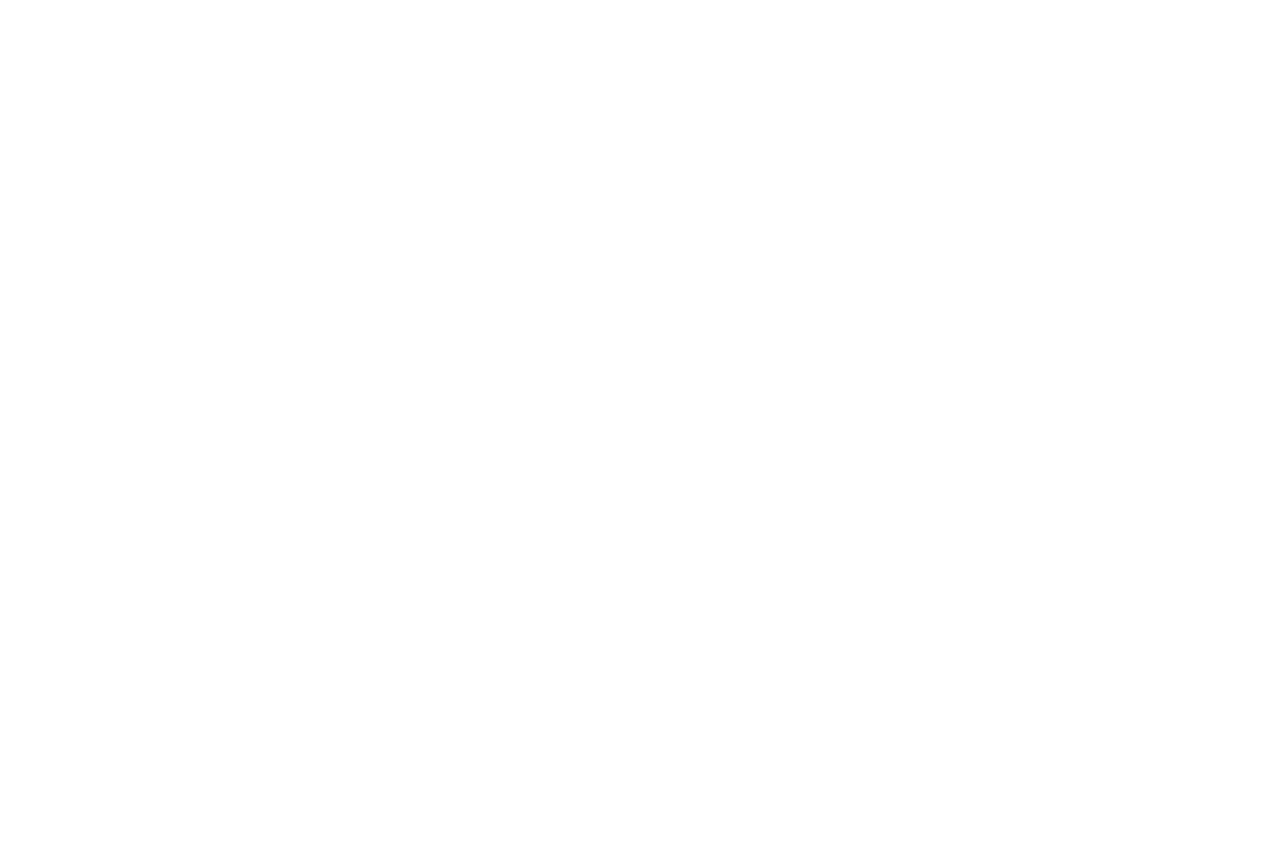
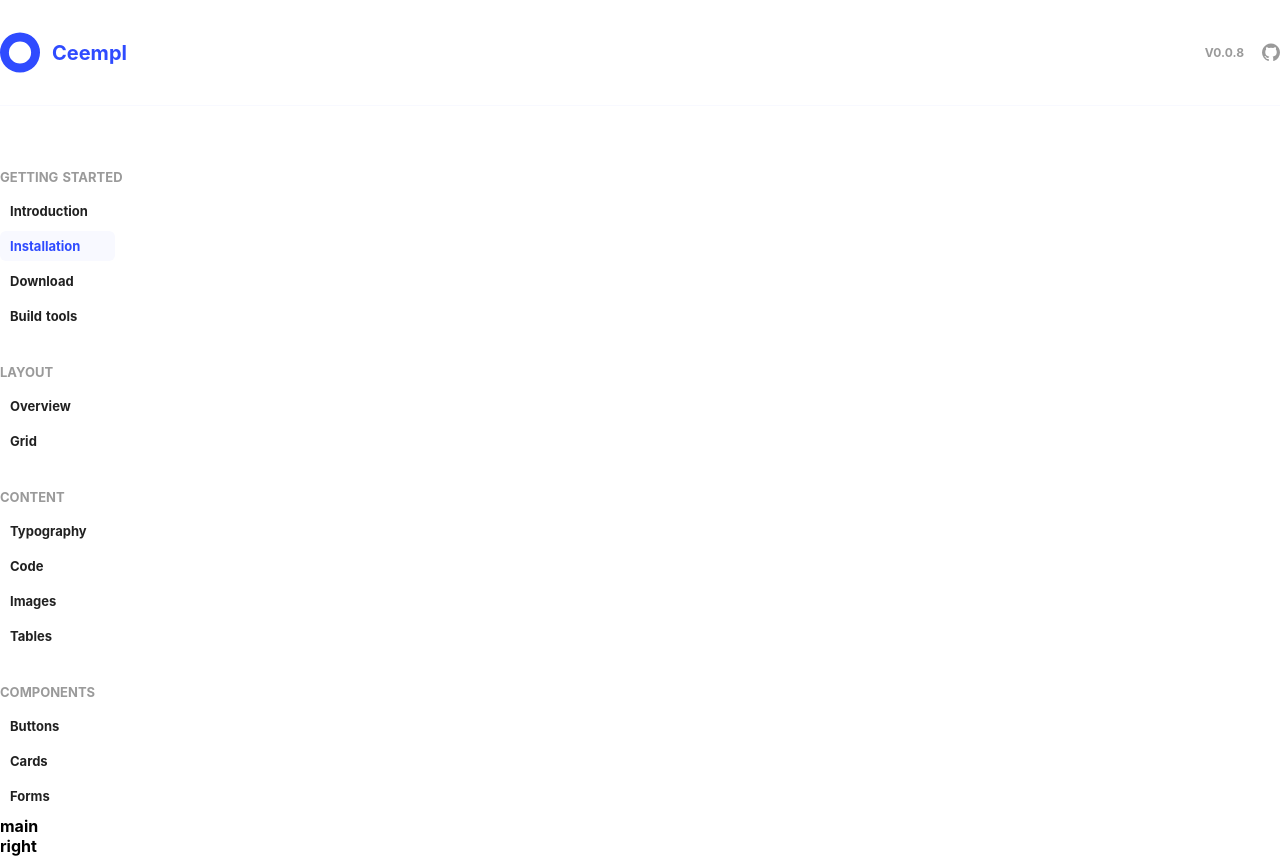
Before and after one commit to ceempl/ceempl-docs, a Nuxt app: page /docs in a window 1280 px wide. Before the commit this address had no page. Before the commit the page ends 800 px from the top, so only its background shows below. Built offline with nearby package versions, Linux system fonts and the light colour scheme.

Commit message:
modify docs

```diff
--- a/components/Navbar.vue
+++ b/components/Navbar.vue
@@ -29,6 +29,10 @@
 
   body {
     font-weight: bold;
+  }
+
+  .navbar {
+    border-bottom: 1px solid #F8F9FF;
   }
 
   .navbar ul {
--- /dev/null
+++ b/components/Sidebar.vue
@@ -0,0 +1,109 @@
+<template>
+    <div class="sidebar left">
+        <div class="item">
+            <span class="title">Getting started</span>
+            <ul>
+                <li>
+                    <nuxt-link to="/docs/intro">Introduction</nuxt-link>
+                </li>
+                <li>
+                    <nuxt-link to="/docs">Installation</nuxt-link>
+                </li>
+                <li>
+                    <nuxt-link to="/docs/download">Download</nuxt-link>
+                </li>
+                <li>
+                    <nuxt-link to="/docs/tools">Build tools</nuxt-link>
+                </li>
+            </ul>
+        </div>
+        <div class="item">
+            <span class="title">Layout</span>
+            <ul>
+                <li>
+                    <nuxt-link to="/layout/overview">Overview</nuxt-link>
+                </li>
+                <li>
+                    <nuxt-link to="/layout/grid">Grid</nuxt-link>
+                </li>
+            </ul>
+        </div>
+        <div class="item">
+            <span class="title">Content</span>
+            <ul>
+                <li>
+                    <nuxt-link to="/content/typography">Typography</nuxt-link>
+                </li>
+                <li>
+                    <nuxt-link to="/content/code">Code</nuxt-link>
+                </li>
+                <li>
+                    <nuxt-link to="/content/images">Images</nuxt-link>
+                </li>
+                <li>
+                    <nuxt-link to="/content/tables">Tables</nuxt-link>
+                </li>
+            </ul>
+        </div>
+        <div class="item">
+            <span class="title">Components</span>
+            <ul>
+                <li>
+                    <nuxt-link to="/components/buttons">Buttons</nuxt-link>
+                </li>
+                <li>
+                    <nuxt-link to="/components/cards">Cards</nuxt-link>
+                </li>
+                <li>
+                    <nuxt-link to="/components/forms">Forms</nuxt-link>
+                </li>
+            </ul>
+        </div>
+    </div>
+</template>
+
+<style>
+    .sidebar {
+
+    }
+
+    .sidebar .item {
+        margin-top: 30px;
+    }
+
+    .sidebar .item:first-child {
+        margin-top: 0;
+    }
+
+    .sidebar .item .title {
+        font-size: 13px;
+        text-transform: uppercase;
+        color: #9A9A9A;
+    }
+
+    .sidebar .item ul {
+        margin-top: 10px;
+        padding: 0;
+    }
+
+    .sidebar .item ul li {
+        list-style: none;
+        margin: 5px 0;
+    }
+
+    .sidebar .item ul li a {
+        font-size: 13px;
+        color: #212121;
+        text-decoration: none;
+        padding: 7px 10px;
+        background-color: #FFF;
+        border-radius: 6px;
+        width: 115px;
+        display: flex;
+    }
+
+    .sidebar .item ul li a.nuxt-link-exact-active {
+        color: #2F4BFF;
+        background-color: #F8F9FF;
+    }
+</style>
--- a/package.json
+++ b/package.json
@@ -1,5 +1,5 @@
 {
-  "name": "ceempl-docs",
+  "name": "ceempl",
   "version": "1.0.0",
   "description": "A simple framework for UI development",
   "author": "Mohammadreza",
@@ -12,7 +12,7 @@
   },
   "dependencies": {
     "@nuxtjs/pwa": "^2.6.0",
-    "ceempl": "^0.0.8",
+    "ceempl": "^0.1.0",
     "nuxt": "^2.0.0"
   },
   "devDependencies": {
--- a/pages/docs/Installation.vue
+++ /dev/null
@@ -1,20 +0,0 @@
-<template>
-    <div class="container">
-        <Navbar />
-        <h1>Install</h1>
-    </div>
-</template>
-
-<script>
-import Navbar from '~/components/Navbar.vue'
-
-export default {
-  components: {
-    Navbar
-  }
-}
-</script>
-
-<style>
-
-</style>
--- /dev/null
+++ b/pages/docs/index.vue
@@ -0,0 +1,38 @@
+<template>
+    <div class="container">
+        <Navbar />
+        <div class="docs">
+          <div class="row">
+            <div class="col md-2">
+              <Sidebar />
+            </div>
+            <div class="col md-8">
+              main
+            </div>
+            <div class="col md-2">
+              right
+            </div>
+          </div>
+        </div>
+    </div>
+</template>
+
+<script>
+import Navbar from '~/components/Navbar.vue'
+import Sidebar from '~/components/Sidebar.vue'
+
+export default {
+  components: {
+    Navbar,
+    Sidebar
+  }
+}
+</script>
+
+<style>
+
+  .docs {
+    margin-top: 60px;
+  }
+
+</style>
--- a/pages/index.vue
+++ b/pages/index.vue
@@ -31,7 +31,7 @@
         </svg>
         <p>A lightweight and simple front-end framework for developing fast web interfaces.</p>
         <div class="action">
-          <nuxt-link to="/docs/installation" class="primary">Get started</nuxt-link>
+          <nuxt-link to="/docs" class="primary">Get started</nuxt-link>
           <a class="secondary" href="https://github.com/ceempl/ceempl" target="_blank">GitHub</a>
         </div>
       </div>
@@ -41,7 +41,7 @@
             <a href="https://github.com/ceempl/ceempl" target="_blank">Download</a>
           </li>
           <li>
-            <nuxt-link to="/docs/installation">Docs</nuxt-link>
+            <nuxt-link to="/docs">Docs</nuxt-link>
           </li>
         </ul>
       </div>
```
Also changed, not shown: 1 other file (tests, documents, lock files or other folders).
